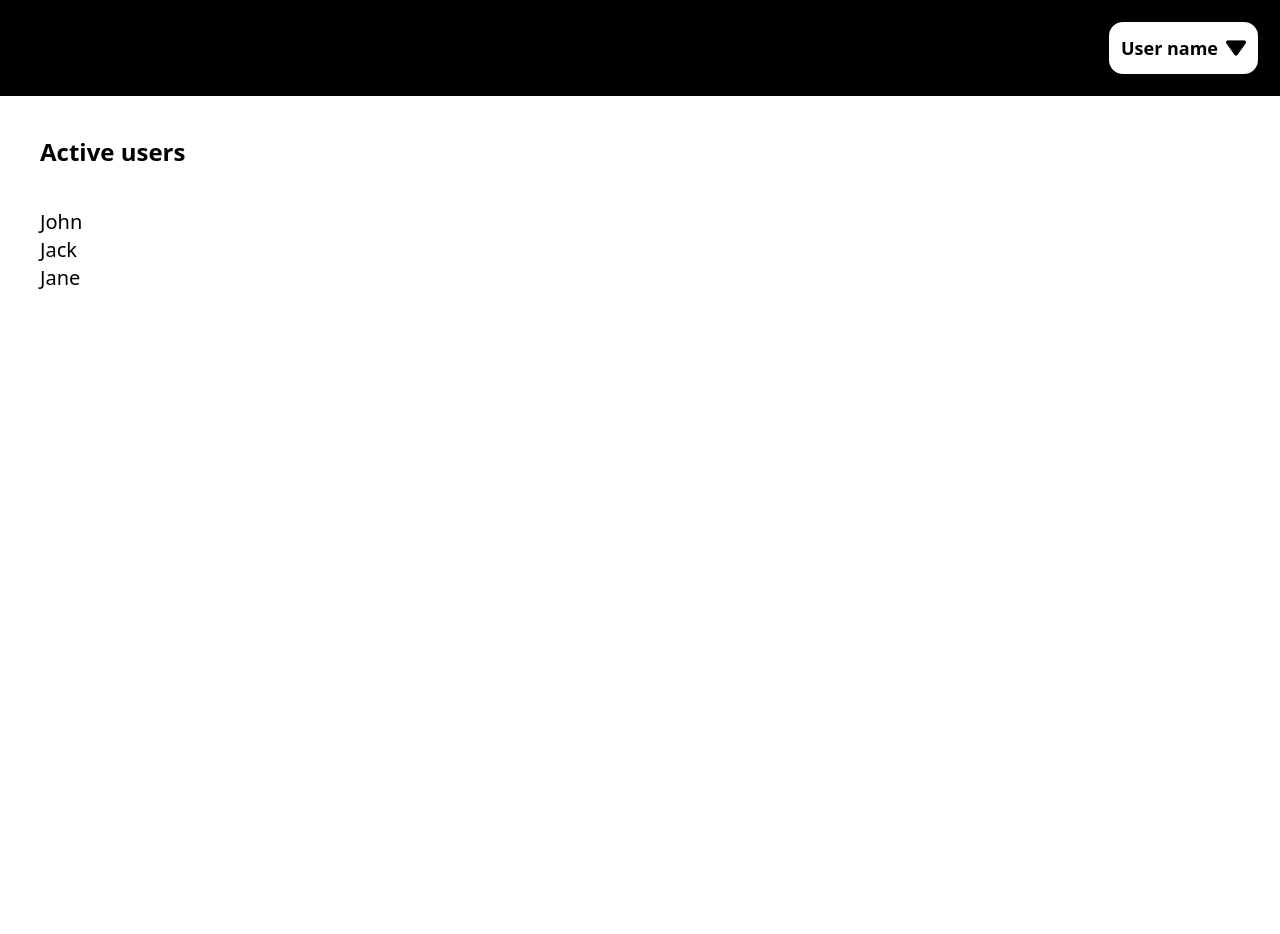
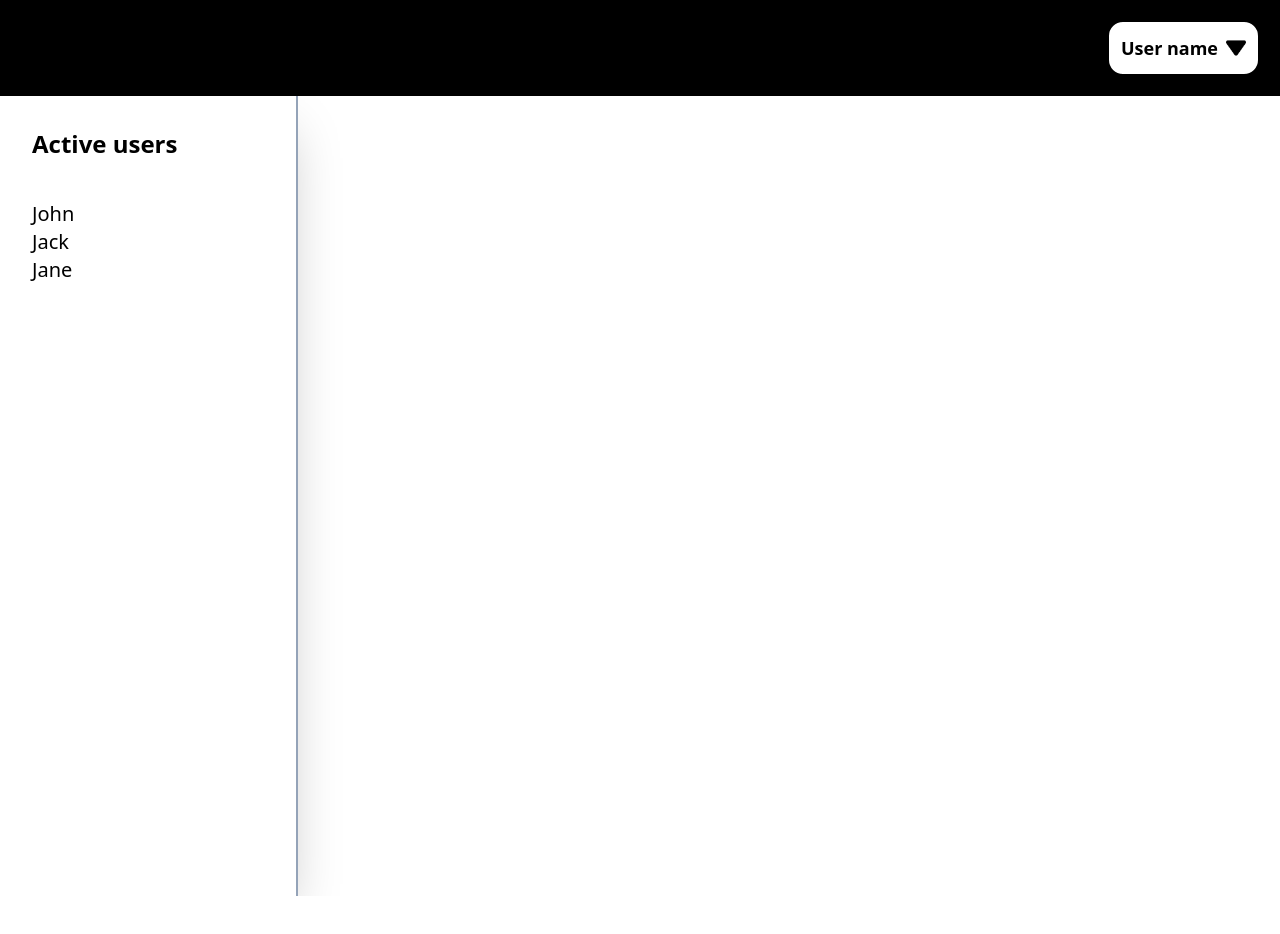
Before and after one commit to Pradikshan/chatapp-frontend, a React (Vite) app: page /home in a window 1280 px wide. Shown: the top 934 px of the page. After the commit the page ends 896 px from the top, so only its background shows below. Built offline with nearby package versions, Linux system fonts and the light colour scheme.

Commit message:
Adjusted styles of active users container

```diff
--- a/src/index.css
+++ b/src/index.css
@@ -58,5 +58,5 @@
 
 /* Active users */
 .active-users-container {
-  @apply w-max p-10 h-[100vw] min-h-screen;
+  @apply w-[40%] p-8 h-screen min-h-screen shadow-2xl border-r-2 border-slate-400;
 }
```
